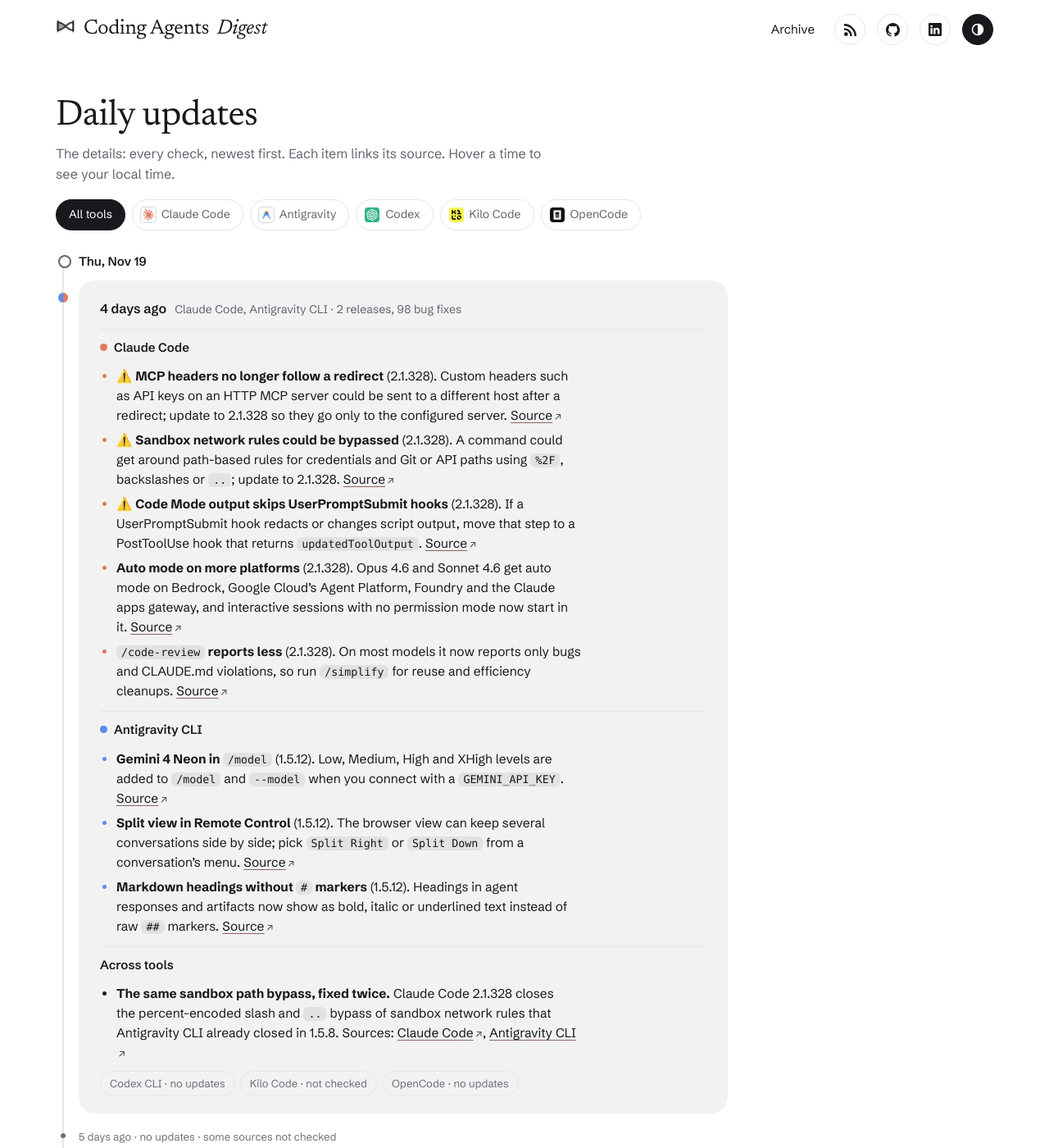
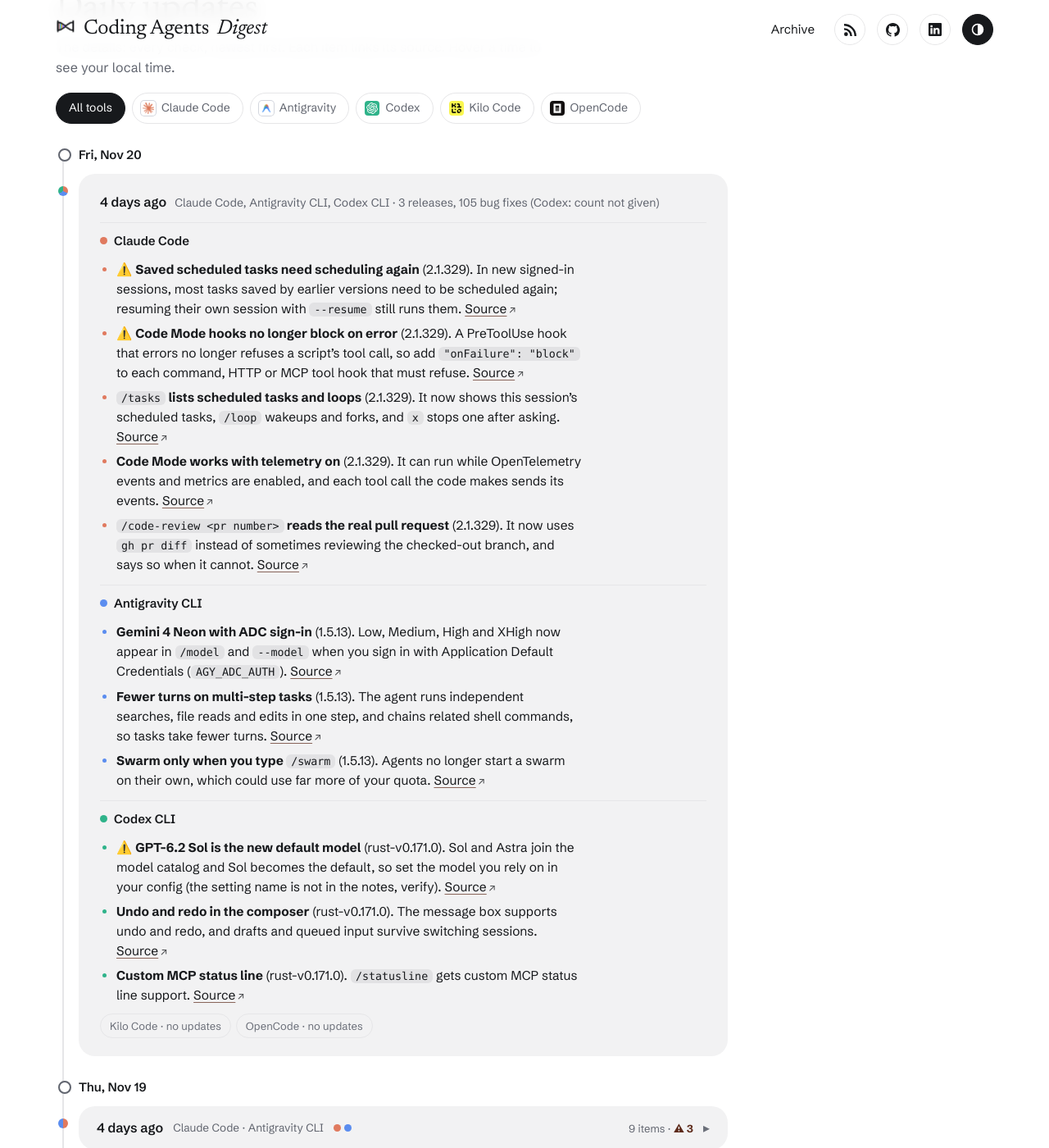
Before and after one commit to IbrahimSobh/coding-agents-digest, a Jekyll site: the page built from docs/index.html, in a window 1280 px wide and 1400 px high, scrolled down 5021 px. Shown: the whole window at 82% size. Built offline with Jekyll 4.4.1, drawn with Linux system fonts in a browser that asks for light colours; some of the changed text lies outside the part shown.

Commit message:
Check 2026-11-20 08:42: Claude Code, Antigravity CLI, Codex CLI
Claude-Session: https://claude.ai/code/session_01FsAJhA5XxaoX6QSaiwEM16

```diff
--- a/docs/_data/actions.json
+++ b/docs/_data/actions.json
@@ -570,5 +570,44 @@
   "flagged": "2026-11-19",
   "category": "removed",
   "dismissed": false
+ },
+ {
+  "id": "claude-code-2.1.329-scheduled-tasks-again",
+  "tool": "claude-code",
+  "version": "2.1.329",
+  "url": "https://github.com/anthropics/claude-code/releases/tag/v2.1.329",
+  "title": "Saved scheduled tasks need scheduling again",
+  "affects": "your scheduled tasks saved by an earlier Claude Code version, in new signed-in sessions.",
+  "do": "schedule each one again, or resume its own session with `--resume`, which still runs it.",
+  "deadline": null,
+  "flagged": "2026-11-20",
+  "category": "breaks-automation",
+  "dismissed": false
+ },
+ {
+  "id": "claude-code-2.1.329-code-mode-hooks",
+  "tool": "claude-code",
+  "version": "2.1.329",
+  "url": "https://github.com/anthropics/claude-code/releases/tag/v2.1.329",
+  "title": "Code Mode hooks no longer block on error",
+  "affects": "you use Code Mode with PreToolUse hooks that must refuse a tool call.",
+  "do": "add `\"onFailure\": \"block\"` to each command, HTTP or MCP tool hook that must refuse.",
+  "deadline": null,
+  "flagged": "2026-11-20",
+  "category": "breaks-automation",
+  "dismissed": false
+ },
+ {
+  "id": "codex-rust-v0.171.0-sol-default",
+  "tool": "codex",
+  "version": "rust-v0.171.0",
+  "url": "https://github.com/openai/codex/releases/tag/rust-v0.171.0",
+  "title": "GPT-6.2 Sol is the new default model",
+  "affects": "you rely on the default model in Codex CLI.",
+  "do": "set the model you rely on in your config so the default change does not alter your results (setting name to verify).",
+  "deadline": null,
+  "flagged": "2026-11-20",
+  "category": "default-change",
+  "dismissed": false
  }
 ]
--- a/docs/_data/brief.json
+++ b/docs/_data/brief.json
@@ -1,27 +1,27 @@
 {
- "updated": "2026-11-19T23:41+02:00",
- "updated_label": "Nov 19, 23:41",
- "window": "Nov 12 to Nov 19, 2026",
- "headline": "Claude Code 2.1.328 fixes two security issues, and Antigravity CLI 1.5.12 adds Gemini 4 Neon and split view.",
+ "updated": "2026-11-20T08:42+02:00",
+ "updated_label": "Nov 20, 08:42",
+ "window": "Nov 13 to Nov 20, 2026",
+ "headline": "Claude Code 2.1.329 changes scheduled tasks and Code Mode hooks, and Codex 0.171.0 makes GPT-6.2 Sol the default model.",
  "themes": [
+  {
+   "tag": "Defaults",
+   "title": "New defaults change model and sandbox behavior",
+   "facts": "Codex 0.171.0 makes GPT-6.2 Sol the default model ([rust-v0.171.0](https://github.com/openai/codex/releases/tag/rust-v0.171.0)). Claude Code 2.1.326 stops sandboxed commands from writing to some sensitive home folders by default, and Antigravity CLI 1.5.10 blocks sandboxed reads of `~/.config` by default ([v2.1.326](https://github.com/anthropics/claude-code/releases/tag/v2.1.326), [1.5.10](https://github.com/google-antigravity/antigravity-cli/releases/tag/1.5.10)). Claude Code 2.1.327 lets shell startup files run before a Bash command is approved ([v2.1.327](https://github.com/anthropics/claude-code/releases/tag/v2.1.327)).",
+   "so_what": "re-check unattended jobs for blocked paths and the default model, and pin the settings you rely on."
+  },
+  {
+   "tag": "Unattended",
+   "title": "Unattended runs need explicit setup",
+   "facts": "Claude Code 2.1.329 makes most saved scheduled tasks need scheduling again in new signed-in sessions, though `--resume` of their own session still runs them ([v2.1.329](https://github.com/anthropics/claude-code/releases/tag/v2.1.329)). Claude Code 2.1.325 makes scheduled tasks and `/loop` ask before running a skill with `allowed-tools` or hooks ([v2.1.325](https://github.com/anthropics/claude-code/releases/tag/v2.1.325)). Codex 0.169.0 keeps project config and MCP servers off in untrusted directories for `codex exec` unless `--trust` is passed ([rust-v0.169.0](https://github.com/openai/codex/releases/tag/rust-v0.169.0)).",
+   "so_what": "schedule saved tasks again and add the trust settings the notes name, or jobs may wait for approval or lose their config."
+  },
   {
    "tag": "Security",
    "title": "Permission and sandbox holes closed",
-   "facts": "Claude Code 2.1.328 closes an MCP header leak on redirect and a sandbox network-rule bypass ([v2.1.328](https://github.com/anthropics/claude-code/releases/tag/v2.1.328)). Earlier, Claude Code 2.1.323 and 2.1.325 close a Bash `rm` check that could be skipped and a zstd decoding issue ([v2.1.323](https://github.com/anthropics/claude-code/releases/tag/v2.1.323), [v2.1.325](https://github.com/anthropics/claude-code/releases/tag/v2.1.325)). Antigravity CLI 1.5.7 to 1.5.9 close a hook path that could skip admin review, a sandbox proxy bypass, and a leak of MCP headers after a redirect ([1.5.7](https://github.com/google-antigravity/antigravity-cli/releases/tag/1.5.7), [1.5.8](https://github.com/google-antigravity/antigravity-cli/releases/tag/1.5.8), [1.5.9](https://github.com/google-antigravity/antigravity-cli/releases/tag/1.5.9)). Codex 0.170.0 keeps sandbox restrictions through permission updates and child threads ([rust-v0.170.0](https://github.com/openai/codex/releases/tag/rust-v0.170.0)).",
+   "facts": "Claude Code 2.1.328 closes an MCP header leak on redirect and a sandbox network-rule bypass ([v2.1.328](https://github.com/anthropics/claude-code/releases/tag/v2.1.328)). Antigravity CLI 1.5.8 and 1.5.9 close a sandbox proxy bypass and a leak of MCP headers after a redirect ([1.5.8](https://github.com/google-antigravity/antigravity-cli/releases/tag/1.5.8), [1.5.9](https://github.com/google-antigravity/antigravity-cli/releases/tag/1.5.9)). Codex 0.170.0 keeps sandbox restrictions through permission updates and child threads ([rust-v0.170.0](https://github.com/openai/codex/releases/tag/rust-v0.170.0)).",
    "so_what": "update Claude Code to 2.1.328 and Antigravity CLI to 1.5.10 or later."
-  },
-  {
-   "tag": "Unattended",
-   "title": "Unattended runs now need explicit trust",
-   "facts": "Claude Code 2.1.325 makes scheduled tasks and `/loop` ask before running a skill with `allowed-tools` or hooks, and sandboxed Bash asks by default ([v2.1.325](https://github.com/anthropics/claude-code/releases/tag/v2.1.325)). Claude Code 2.1.327 makes `claude mcp add --scope project` stop on a `.mcp.json` whose servers sit at the top level ([v2.1.327](https://github.com/anthropics/claude-code/releases/tag/v2.1.327)), and Codex 0.169.0 keeps project config and MCP servers off in untrusted directories for `codex exec` unless `--trust` is passed ([rust-v0.169.0](https://github.com/openai/codex/releases/tag/rust-v0.169.0)).",
-   "so_what": "add `Skill(name)`, the `sandbox.autoAllowBashIfSandboxed` setting, `--trust` and `accept-edits` to unattended jobs, or they may wait for approval or lose their config."
-  },
-  {
-   "tag": "Defaults",
-   "title": "New defaults change sandbox and shell behavior",
-   "facts": "Claude Code 2.1.326 stops sandboxed commands from writing to some sensitive home folders by default, and Antigravity CLI 1.5.10 blocks sandboxed reads of `~/.config` by default ([v2.1.326](https://github.com/anthropics/claude-code/releases/tag/v2.1.326), [1.5.10](https://github.com/google-antigravity/antigravity-cli/releases/tag/1.5.10)). Claude Code 2.1.327 lets shell startup files run before a Bash command is approved ([v2.1.327](https://github.com/anthropics/claude-code/releases/tag/v2.1.327)), and Antigravity CLI 1.5.7 makes Auto the default Agent Mode ([1.5.7](https://github.com/google-antigravity/antigravity-cli/releases/tag/1.5.7)).",
-   "so_what": "re-check sandboxed jobs for blocked paths, and set `CLAUDE_CODE_DISABLE_SHELL_HEAD_START=1` if startup files must wait for approval."
   }
  ],
- "watch_next": "Watch the next Claude Code notes for how the new auto mode default on Bedrock, Foundry and the other third-party platforms behaves, and check that unattended jobs still pass with the new `mcp add` and allow-rule behavior."
+ "watch_next": "Watch the next Codex notes for whether the GPT-6.2 Sol default changes results, and the next Claude Code notes for how scheduled tasks behave after the re-scheduling change."
 }
--- a/docs/_data/headlines.json
+++ b/docs/_data/headlines.json
@@ -298,5 +298,10 @@
   "updated": "2026-11-19T23:41+02:00",
   "window": "Nov 12 to Nov 19, 2026",
   "headline": "Claude Code 2.1.328 fixes two security issues, and Antigravity CLI 1.5.12 adds Gemini 4 Neon and split view."
+ },
+ {
+  "updated": "2026-11-20T08:42+02:00",
+  "window": "Nov 13 to Nov 20, 2026",
+  "headline": "Claude Code 2.1.329 changes scheduled tasks and Code Mode hooks, and Codex 0.171.0 makes GPT-6.2 Sol the default model."
  }
 ]
--- a/docs/_data/releases.json
+++ b/docs/_data/releases.json
@@ -508,5 +508,20 @@
   "tool": "antigravity-cli",
   "tag": "1.5.12",
   "date": "2026-11-19"
+ },
+ {
+  "tool": "claude-code",
+  "tag": "v2.1.329",
+  "date": "2026-11-20"
+ },
+ {
+  "tool": "antigravity-cli",
+  "tag": "1.5.13",
+  "date": "2026-11-19"
+ },
+ {
+  "tool": "codex",
+  "tag": "rust-v0.171.0",
+  "date": "2026-11-20"
  }
 ]
--- /dev/null
+++ b/docs/digests/2026-11-20-0842.md
@@ -0,0 +1,33 @@
+---
+layout: digest
+title: "Check: Nov 20, 2026, 08:42"
+date: 2026-11-20 08:42:00 +0200
+run: "Nov 20, 2026, 08:42 (Cairo)"
+since: "Nov 19, 2026, 23:41"
+quiet: false
+summary: "Claude Code 2.1.329 changes scheduled tasks and Code Mode hooks; Codex 0.171.0 makes GPT-6.2 Sol the default."
+---
+Claude Code, Antigravity CLI, Codex CLI · 3 releases, 105 bug fixes (Codex: count not given)
+
+### Claude Code
+- ⚠️ **Saved scheduled tasks need scheduling again** (2.1.329). In new signed-in sessions, most tasks saved by earlier versions need to be scheduled again; resuming their own session with `--resume` still runs them. [Source](https://github.com/anthropics/claude-code/releases/tag/v2.1.329)
+- ⚠️ **Code Mode hooks no longer block on error** (2.1.329). A PreToolUse hook that errors no longer refuses a script's tool call, so add `"onFailure": "block"` to each command, HTTP or MCP tool hook that must refuse. [Source](https://github.com/anthropics/claude-code/releases/tag/v2.1.329)
+- **`/tasks` lists scheduled tasks and loops** (2.1.329). It now shows this session's scheduled tasks, `/loop` wakeups and forks, and `x` stops one after asking. [Source](https://github.com/anthropics/claude-code/releases/tag/v2.1.329)
+- **Code Mode works with telemetry on** (2.1.329). It can run while OpenTelemetry events and metrics are enabled, and each tool call the code makes sends its events. [Source](https://github.com/anthropics/claude-code/releases/tag/v2.1.329)
+- **`/code-review <pr number>` reads the real pull request** (2.1.329). It now uses `gh pr diff` instead of sometimes reviewing the checked-out branch, and says so when it cannot. [Source](https://github.com/anthropics/claude-code/releases/tag/v2.1.329)
+
+### Antigravity CLI
+- **Gemini 4 Neon with ADC sign-in** (1.5.13). Low, Medium, High and XHigh now appear in `/model` and `--model` when you sign in with Application Default Credentials (`AGY_ADC_AUTH`). [Source](https://github.com/google-antigravity/antigravity-cli/releases/tag/1.5.13)
+- **Fewer turns on multi-step tasks** (1.5.13). The agent runs independent searches, file reads and edits in one step, and chains related shell commands, so tasks take fewer turns. [Source](https://github.com/google-antigravity/antigravity-cli/releases/tag/1.5.13)
+- **Swarm only when you type `/swarm`** (1.5.13). Agents no longer start a swarm on their own, which could use far more of your quota. [Source](https://github.com/google-antigravity/antigravity-cli/releases/tag/1.5.13)
+
+### Codex CLI
+- ⚠️ **GPT-6.2 Sol is the new default model** (rust-v0.171.0). Sol and Astra join the model catalog and Sol becomes the default, so set the model you rely on in your config (the setting name is not in the notes, verify). [Source](https://github.com/openai/codex/releases/tag/rust-v0.171.0)
+- **Undo and redo in the composer** (rust-v0.171.0). The message box supports undo and redo, and drafts and queued input survive switching sessions. [Source](https://github.com/openai/codex/releases/tag/rust-v0.171.0)
+- **Custom MCP status line** (rust-v0.171.0). `/statusline` gets custom MCP status line support. [Source](https://github.com/openai/codex/releases/tag/rust-v0.171.0)
+
+### Kilo Code
+- No updates since Nov 19, 2026, 23:41.
+
+### OpenCode
+- No updates since Nov 19, 2026, 23:41.
```
Also changed, not shown: task/state.json (+7 -7 lines).
